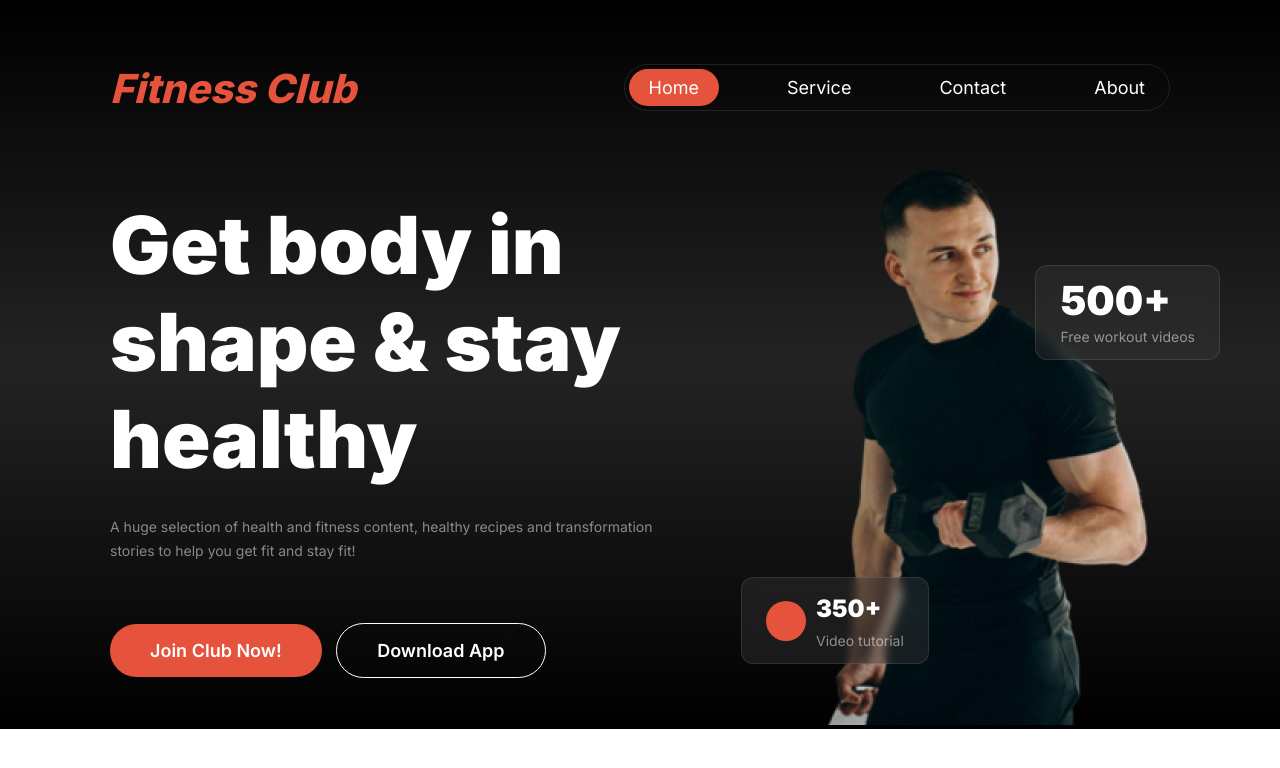
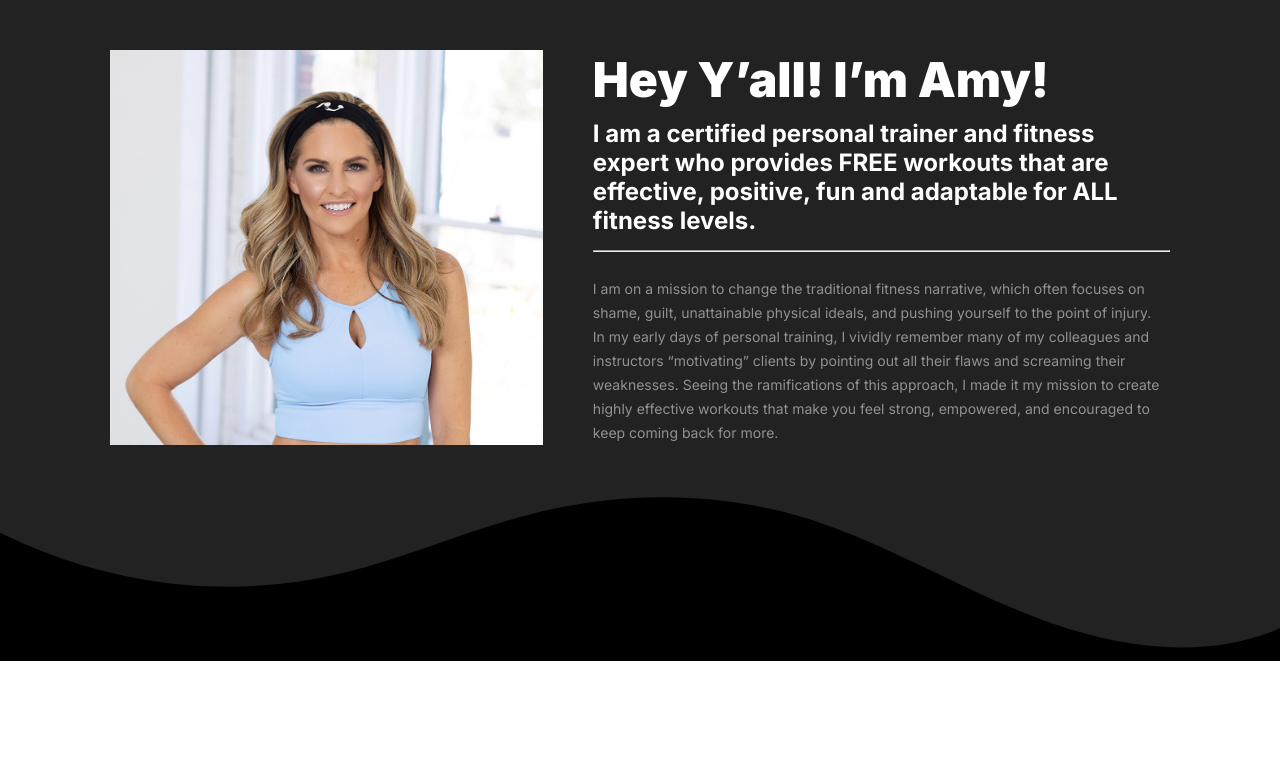
Before and after one commit to Didar-Druboy/assignment-2-n, a plain HTML site: page new.html in a window 1280 px wide. Drawn offline with Linux system fonts and the light colour scheme; a web font is replaced by a local one.

Commit message:
creation section added

```diff
--- a/new.html
+++ b/new.html
@@ -5,7 +5,7 @@
     <meta name="viewport" content="width=device-width, initial-scale=1.0">
     <title>Document</title>
     <style>
-        @import url('https://fonts.googleapis.com/css2?family=Inter:wght@100..900&family=Monsieur+La+Doulaise&display=swap');
+@import url('https://fonts.googleapis.com/css2?family=Inter:wght@100..900&family=Mea+Culpa&display=swap');
 *{
     margin: 0;
     padding: 0;
@@ -36,173 +36,75 @@ p{
     font-weight: 400;
     line-height: 1.5rem;
 }
-
-a{
-    text-decoration: none;
+        .creation{
+            background: #222222;
+            padding: 50px 0px;
         }
-.nav{
-    background: linear-gradient(to top, black, rgb(36, 35, 35), black);
-    background-blend-mode: overlay;
-
-}
-.nav-container{
+        .creation-container{
             max-width: 1060px;
             margin: 0 auto;
             display: flex;
-    justify-content: space-between;
-    padding-top: 4rem;
-    margin-bottom: 2rem;
+            gap: 50px;
         }
-.site-name h3{
-    color: rgb(230, 83, 60);
-    font-size: 2.5rem;
-    font-weight: 800;
-    font-style: italic;
-}
-.menu-container ul{
-    display: flex;
-    list-style-type: none;
-    border: 1px solid rgba(255, 255, 255, 0.1);
-    border-radius: 39px;
-    padding: 4px;
+        .creation-img{
+            flex: 3;
+            background-image: url('/images/Bodyfitbyamy-13a.jpg');
+            background-size: cover;
+            background-repeat: no-repeat;
+
+            /* display: inline-block; */
+            /* overflow: hidden; */
 
         }
-.menu-container ul li{
-    margin-left: 3rem;
-    padding: 8px 20px;
-
-    border-radius: 46px;
+        .creation-description{
+            flex: 4;
         }
-.menu-container ul li:first-child{
-    margin-left: 0;
-    background: rgb(230, 83, 60);
+        .creation-description h4{
+            margin: 10px 0px;
+            font-size: 1.5rem;
         }
-.menu-container ul li:first-child a{
-    background: rgb(230, 83, 60);
+        .creation hr{
+            margin: 15px 0 25px 0;
         }
-.menu-container a{
-    font-size: 1.125rem;
-    font-weight: 400;
-}
-/* ********************************************************* */
-
-.poster-container{
-    max-width: 1060px;
-    margin: 0 auto;
-    display: flex;
-    gap: 150px;
-    justify-content: center;
-    align-items: center;
+        .curve-container {
+            position: absolute;
+            width: 100%;
+            overflow: hidden;
+            line-height: 0;
+            background: black;
+            margin-top: 50px;
         }
 
-.poster-text h3{
-    font-size: 5rem;
-    font-weight: 900;
-
-}
-.poster-text p{
-    margin: 1.75rem 0;
-}
-#download{
-    border: 1px solid rgb(255, 255, 255);
-    background: none;
-    margin-left: 10px;
-}
-.poster-image{
+        .curve-container svg {
             position: relative;
-}
-.poster-image h3{
-    font-size: 2.5rem;
-}
-.workout, .tutorial{
-    max-width: 220px;
-    padding: 10px 24px;
-    border: 1px solid rgba(255, 255, 255, 0.1);
-    border-radius: 12px;
-    background: rgba(57, 57, 57, 0.4);
-    backdrop-filter: blur(5px);
-}
-.workout{
-    position: absolute;
-    top: 120px;
-    right: -50px;
-}
-.tutorial{
-    position: absolute;
-    bottom: 65px;
-    left: -80px;
-    display: flex;
-    justify-content: center;
-    align-items: center;
-}
-.tutorial h3{
-    font-size: 24px;
-    padding: 6px 0;
-}
-.circle{
-    width: 40px;
-    height: 40px;
-    border-radius: 50%;
-    background-color: rgb(230, 83, 60);
-    margin-right: 10px;
+            display: block;
+            width: calc(100% + 1.3px);
+            height: 166px;
         }
 
-
-
-@media screen and (max-width: 576px){
-    .nav{
-        padding: 0px 20px;
+        .curve-container .shape-fill {
+            fill: #222222;
         }
-    .poster-container{
-        flex-direction: column;
-        gap: 50px;
-    }
-    .menu-container{
-        display: none;
-    }
-}
-
     </style>
 </head>
 <body>
-    <section class="nav">
-        <div class="nav-container">
-            <div class="site-name">
-                <h3>Fitness Club</h3>
+    <section class="creation">
+        <div class="creation-container">
+            <div class="creation-img">
+                <!-- <img src="images/Bodyfitbyamy-13a.jpg" alt=""> -->
             </div>
-            <div class="menu-container">
-                <ul>
-                    <li><a href="">Home</a></li>
-                    <li><a href="">Service</a></li>
-                    <li><a href="">Contact</a></li>
-                    <li><a href="">About</a></li>
-                </ul>
+            <div class="creation-description">
+                <h3>Hey Y’all!  I’m Amy!</h3>
+                <h4>I am a certified personal trainer and fitness expert who provides FREE workouts that are effective, positive, fun and adaptable for ALL fitness levels.</h4>
+                <hr>
+                <p class="bold">I am on a mission to change the traditional fitness narrative, which often focuses on shame, guilt, unattainable physical ideals, and pushing yourself to the point of injury.</p>
+                <p>In my early days of personal training, I vividly remember many of my colleagues and instructors “motivating” clients by pointing out all their flaws and screaming their weaknesses. Seeing the ramifications of this approach, I made it my mission to create highly effective workouts that make you feel strong, empowered, and encouraged to keep coming back for more.</p>
             </div>
         </div>
-        <div class="poster-container">
-            <div class="poster-text">
-                <h3>Get body in <br> <span class="shape">shape</span> & stay <br> healthy</h3>
-                <p>A huge selection of health and fitness content, healthy recipes and transformation stories to help you get fit and stay fit!</p>
-                <div>
-                    <input type="submit" value="Join Club Now!">
-                    <input type="submit" value="Download App" id="download">
-                </div>
-            </div>
-            <div class="poster-image">
-                <img src="images/headerImg.png" alt="">
-                <div class="workout">
-                    <h3>500+</h3>
-                    <p>Free workout videos</p>
-                </div>
-                <div class="tutorial">
-                    <div class="circle"></div>
-                    <div>
-                        <h3>350+</h3>
-                        <p>Video tutorial</p>
-                    </div>
-                </div>
-            </div>
-
+        <div class="curve-container">
+            <svg data-name="Layer 1" xmlns="http://www.w3.org/2000/svg" viewBox="0 0 1200 120" preserveAspectRatio="none">
+                <path d="M321.39,56.44c58-10.79,114.16-30.13,172-41.86,82.39-16.72,168.19-17.73,250.45-.39C823.78,31,906.67,72,985.66,92.83c70.05,18.48,146.53,26.09,214.34,3V0H0V27.35A600.21,600.21,0,0,0,321.39,56.44Z" class="shape-fill"></path>
+            </svg>
         </div>
     </section>
 
--- a/style.css
+++ b/style.css
@@ -35,6 +35,11 @@ a{
 }
 .nav{
     background: linear-gradient(to top, black, rgb(36, 35, 35), black);
+    /* background: linear-gradient(
+        rgb(17, 17, 17),
+        rgb(119, 119, 119),
+        rgb(17, 17, 17)
+    ); */
     background-blend-mode: overlay;
 
 }
@@ -63,7 +68,6 @@ a{
 .menu-container ul li{
     margin-left: 3rem;
     padding: 8px 20px;
-
     border-radius: 46px;
 }
 .menu-container ul li:first-child{
@@ -76,6 +80,7 @@ a{
 .menu-container a{
     font-size: 1.125rem;
     font-weight: 400;
+    color: #fff;
 }
 .menu-toggle {
     display: none;
@@ -219,6 +224,7 @@ a{
 }
 
 /* **** Calculator section starts from here ***************************************** */
+
 .calculator-heading-full{
     background: #000000;
 
@@ -298,12 +304,64 @@ input, select {
 option{
     color: black;
 }
+/* Curve section starts here *************************************************** */
+.creation{
+    background: #222222;
+    padding: 50px 0px;
+}
+.creation-container{
+    max-width: 1060px;
+    margin: 0 auto;
+    display: flex;
+    gap: 50px;
+}
+.creation-img{
+    flex: 3;
+    background-image: url('/images/Bodyfitbyamy-13a.jpg');
+    background-size: cover;
+    background-repeat: no-repeat;
+    border-radius: 18px;
+
+    /* display: inline-block; */
+    /* overflow: hidden; */
+
+}
+.creation-description{
+    flex: 4;
+}
+.creation-description h4{
+    margin: 10px 0px;
+    font-size: 1.5rem;
+}
+.creation hr{
+    margin: 20px 0 35px 0;
+}
+.curve-container {
+    position: absolute;
+    width: 100%;
+    overflow: hidden;
+    line-height: 0;
+    background: black;
+    margin-top: 50px;
+}
+
+.curve-container svg {
+    position: relative;
+    display: block;
+    width: calc(100% + 1.3px);
+    height: 166px;
+}
+
+.curve-container .shape-fill {
+    fill: #222222;
+}
 
 /* Meet member section starts from here *********************************************** */
 
 .meet{
     background: black;
     padding: 4.5rem 0;
+    margin-top: 130px;
 }
 .meet h3{
     text-align: center;
@@ -469,6 +527,13 @@ footer p a{
     .calculator-heading-container, .calculator-container{
         margin: 0px 20px;
     }
+    .creation-container{
+        flex-direction: column;
+        margin: 0px 20px;
+    }
+    .creation-img{
+        min-height: 500px;
+    }
     .member-container{
         display: grid;
         grid-gap: 20px;
```
Also changed, not shown: chatgpt.html (+39 -60 lines), curved.html (added, +135 -0 lines), index.html (+20 -0 lines), images/Bodyfitbyamy-13a.jpg (added). Lines whose indentation alone changed are shown as unchanged.
